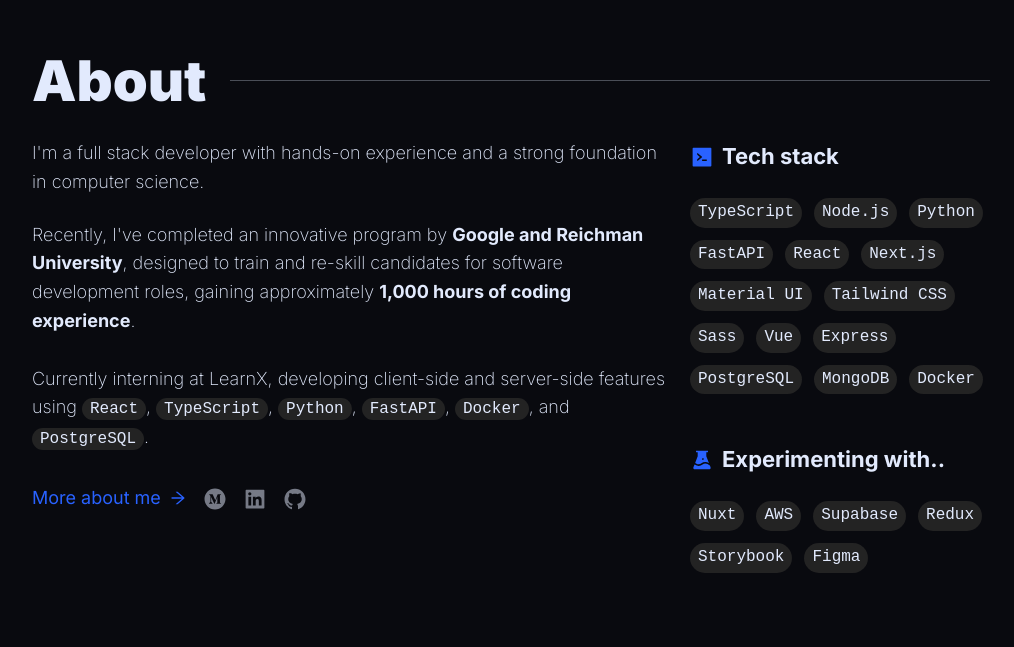
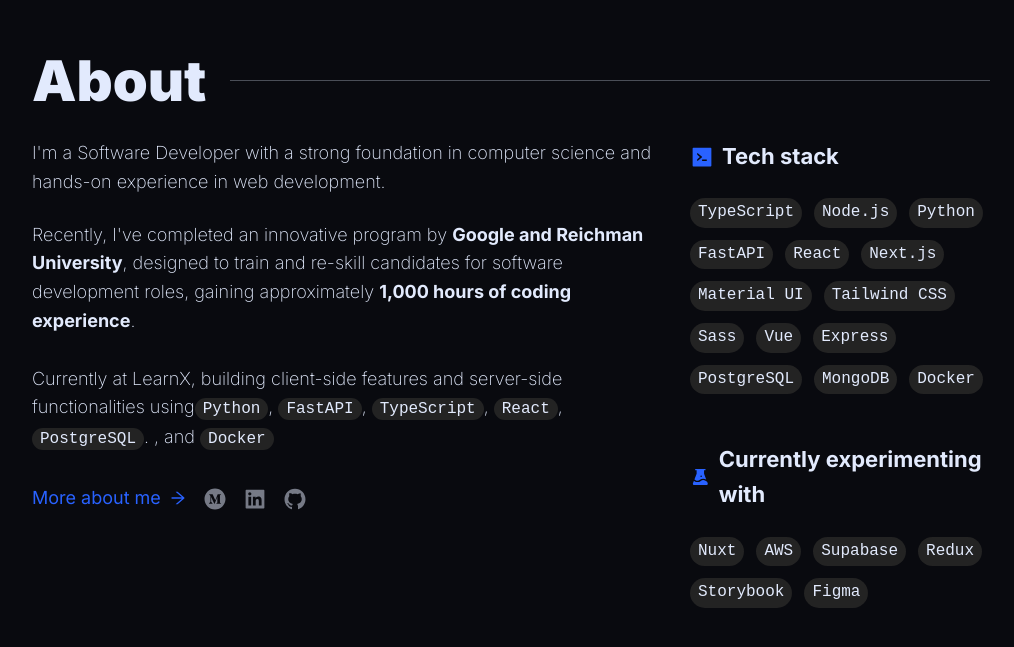
Before and after one commit to deanattias/deanattias.com, a Next.js app: page / in a window 1280 px wide. Shown: the part 1099-1746 px from the top of the page, without its empty margins (159-1173 px from the left). Built offline with nearby package versions, Linux system fonts and the light colour scheme.

Commit message:
update text and cv

```diff
--- a/app/components/about/About.tsx
+++ b/app/components/about/About.tsx
@@ -14,8 +14,9 @@
         <div>
           <Reveal>
             <p className={styles.aboutText}>
-              I&apos;m a full stack developer with hands-on experience and a
-              strong foundation in computer science.
+              I&apos;m a Software Developer with a strong foundation in computer science
+              and hands-on experience in web development.
+
             </p>
           </Reveal>
           <Reveal>
@@ -31,13 +32,15 @@
               </p>
               <br />
               <p>
-                Currently interning at LearnX, developing client-side and
-                server-side features using <code className="chip">React</code>,{' '}
-                <code className="chip">TypeScript</code>,{' '}
+                Currently at LearnX, building client-side features and
+                server-side functionalities using
                 <code className="chip">Python</code>,{' '}
                 <code className="chip">FastAPI</code>,{' '}
-                <code className="chip">Docker</code>, and{' '}
+                <code className="chip">TypeScript</code>,{' '}
+                <code className="chip">React</code>,{' '}
                 <code className="chip">PostgreSQL</code>.
+                , and{' '}
+                <code className="chip">Docker</code>
               </p>
             </div>
           </Reveal>
--- a/app/components/about/Stats.tsx
+++ b/app/components/about/Stats.tsx
@@ -35,7 +35,7 @@
         <div className={styles.statColumn}>
           <h4>
             <AiFillExperiment size="2.4rem" color="var(--brand)" />
-            <span>Experimenting with..</span>
+            <span>Currently experimenting with</span>
           </h4>
           <div className={styles.statGrid}>
             <code className="chip">Nuxt</code>
--- a/app/components/hero/Hero.tsx
+++ b/app/components/hero/Hero.tsx
@@ -22,7 +22,7 @@
           </Reveal>
           <Reveal>
             <h2 className={styles.subtitle}>
-              I&apos;m a <span>Full Stack Developer</span>
+              I&apos;m a <span>Software Developer</span>
             </h2>
           </Reveal>
           <Reveal>
@@ -33,7 +33,7 @@
               </p>
               <br />
               <p>
-                Currently interning at <Link href="#experience">LearnX</Link>,
+                Currently at <Link href="#experience">LearnX</Link>,
                 where we are building{' '}
                 <Link target="_blank" href="https://codingforkids.io/">
                   <i>codingforkids.io</i>
```
Also changed, not shown: 1 other file (tests, documents, lock files or other folders).
